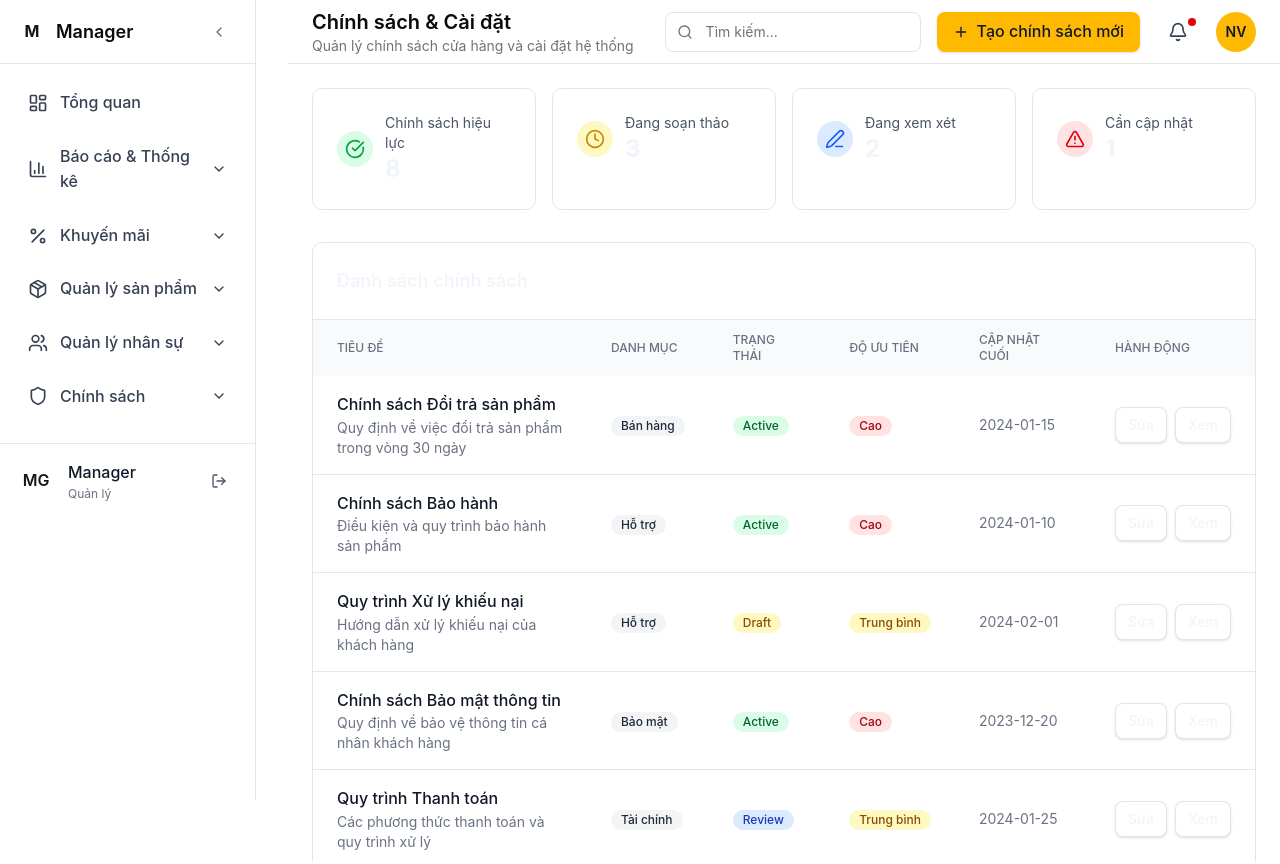
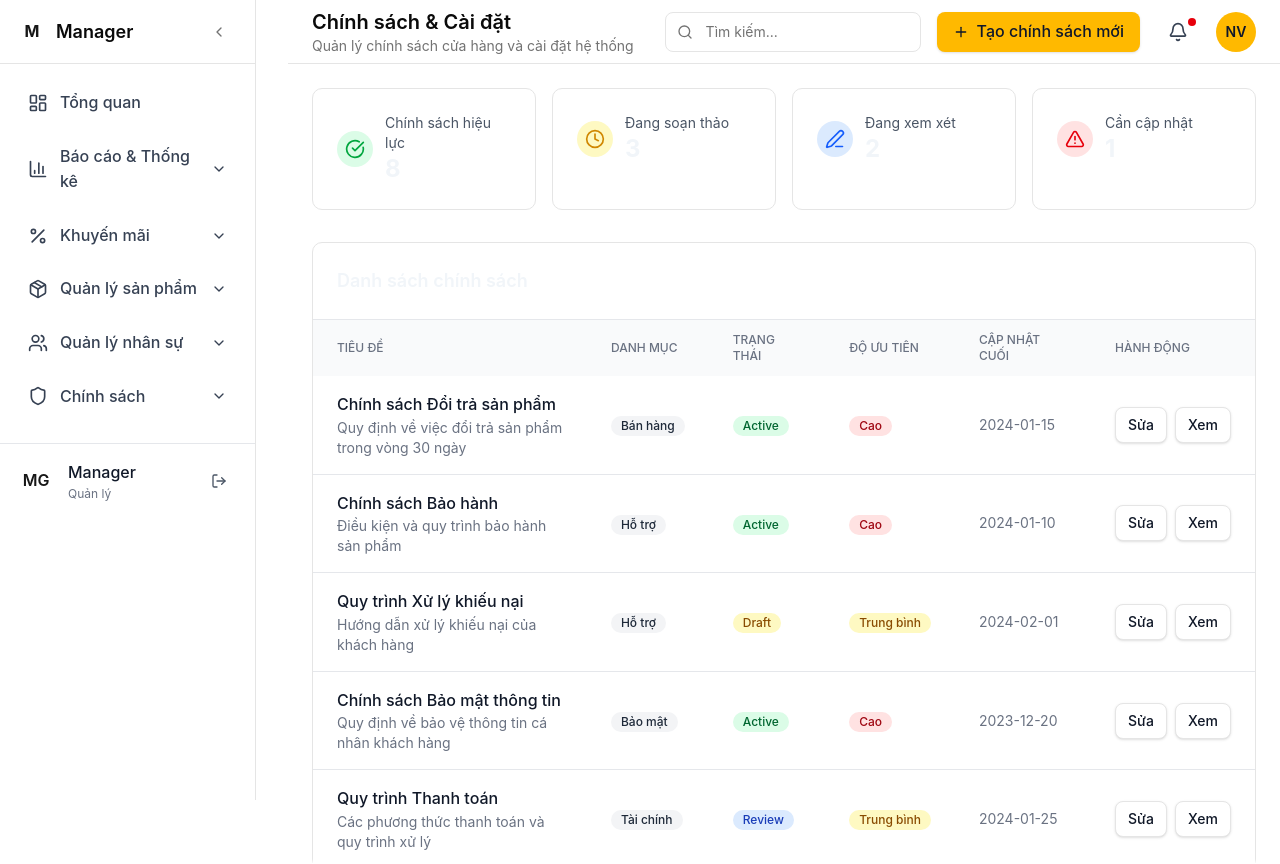
Before and after one commit to datfullstacks/wdp-eyewear-frontend, a Next.js app: page /en/manager/policies in a window 1280 px wide. Shown: the top 864 px of the page. Built offline with nearby package versions, Linux system fonts and the light colour scheme; no server answers.

Commit message:
sửa lại form và button Users Role Manager

```diff
--- a/app/[locale]/(manager)/manager/users/page.tsx
+++ b/app/[locale]/(manager)/manager/users/page.tsx
@@ -842,7 +842,7 @@ const AddUserModal = ({
         <h2 className="text-xl font-semibold text-gray-900">
           Thêm {type === 'managers' ? 'Manager' : 'Staff'} mới
         </h2>
-        <Button variant="ghost" onClick={onClose}>
+        <Button variant="ghost" onClick={onClose} className="text-gray-900 hover:text-gray-700">
           ✕
         </Button>
       </div>
@@ -977,7 +977,7 @@ const AssignWorkModal = ({ onClose }: { onClose: () => void }) => (
         <h2 className="text-xl font-semibold text-gray-900">
           Phân công công việc
         </h2>
-        <Button variant="ghost" onClick={onClose}>
+        <Button variant="ghost" onClick={onClose} className="text-gray-900 hover:text-gray-700">
           ✕
         </Button>
       </div>
@@ -1058,7 +1058,7 @@ const RequestStaffModal = ({ onClose }: { onClose: () => void }) => (
     <div className="w-full max-w-lg rounded-lg bg-white p-6">
       <div className="mb-4 flex items-center justify-between">
         <h2 className="text-xl font-semibold text-gray-900">Yêu cầu Staff</h2>
-        <Button variant="ghost" onClick={onClose}>
+        <Button variant="ghost" onClick={onClose} className="text-gray-900 hover:text-gray-700">
           ✕
         </Button>
       </div>
--- a/src/components/atoms/Button.tsx
+++ b/src/components/atoms/Button.tsx
@@ -36,8 +36,8 @@ export const Button = React.forwardRef<HTMLButtonElement, ButtonProps>(
       secondary:
         'bg-secondary text-secondary-foreground hover:bg-secondary/80 shadow-sm',
       outline:
-        'border border-input bg-background hover:bg-accent hover:text-accent-foreground shadow-sm',
-      ghost: 'hover:bg-accent hover:text-accent-foreground',
+        'border border-input bg-background text-gray-900 hover:bg-accent hover:text-accent-foreground shadow-sm',
+      ghost: 'text-gray-700 hover:bg-accent hover:text-accent-foreground',
       danger: 'bg-destructive text-white hover:bg-destructive/90 shadow-sm',
       destructive:
         'bg-destructive text-white hover:bg-destructive/90 shadow-sm',
```
